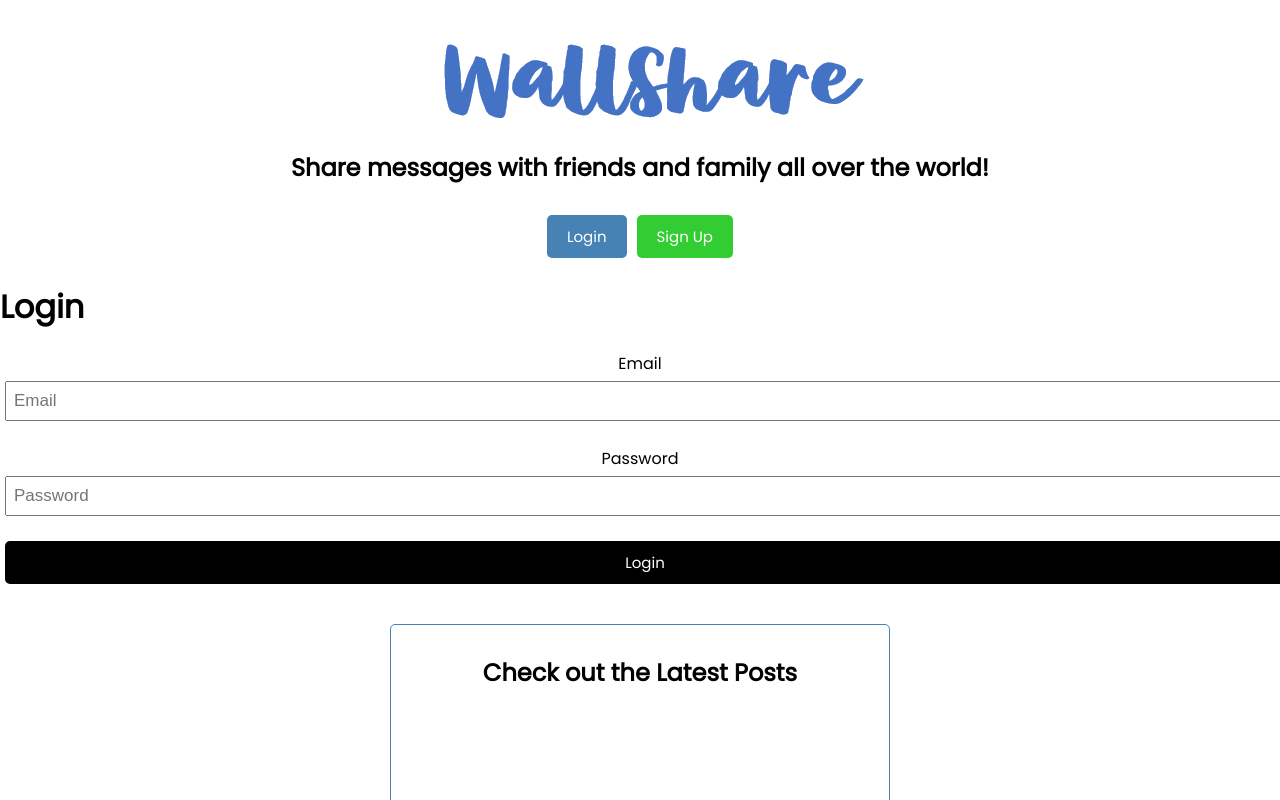
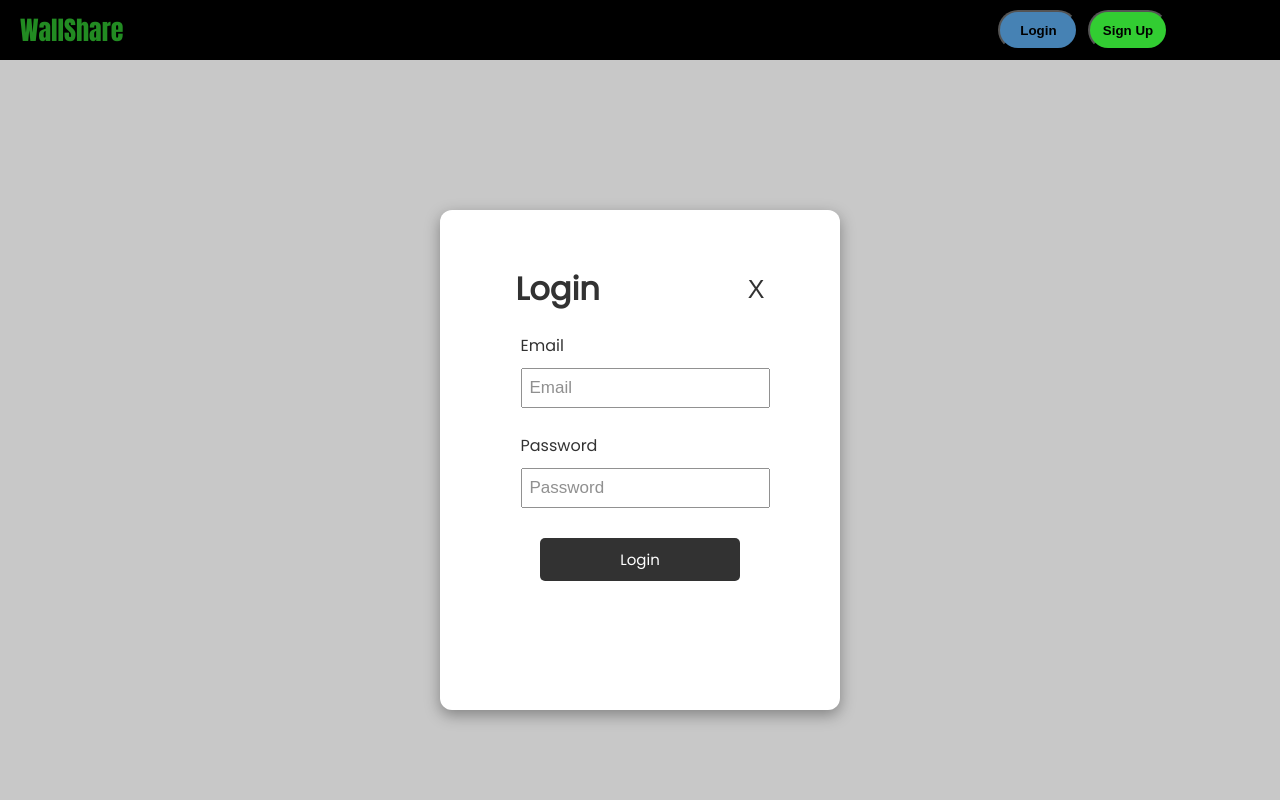
Before and after one commit to pauljessica82/WallApp, a React (Create React App) app in the folder frontend/: page / in a window 1280 px wide. Both pictures are taken after a click on the button "Login". Shown: the top 800 px of the page. Built offline with nearby package versions, Linux system fonts and the light colour scheme.

Commit message:
fix modal form popups

```diff
--- a/frontend/src/App.css
+++ /dev/null
@@ -1,38 +0,0 @@
-.App {
-  text-align: center;
-}
-
-.App-logo {
-  height: 40vmin;
-  pointer-events: none;
-}
-
-@media (prefers-reduced-motion: no-preference) {
-  .App-logo {
-    animation: App-logo-spin infinite 20s linear;
-  }
-}
-
-.App-header {
-  background-color: #282c34;
-  min-height: 100vh;
-  display: flex;
-  flex-direction: column;
-  align-items: center;
-  justify-content: center;
-  font-size: calc(10px + 2vmin);
-  color: white;
-}
-
-.App-link {
-  color: #61dafb;
-}
-
-@keyframes App-logo-spin {
-  from {
-    transform: rotate(0deg);
-  }
-  to {
-    transform: rotate(360deg);
-  }
-}
--- a/frontend/src/App.js
+++ b/frontend/src/App.js
@@ -1,18 +1,21 @@
 import { useState, useEffect } from 'react'
 import { BrowserRouter as Router, Route, Routes } from 'react-router-dom'
 import logo from './logo.svg';
-import './App.css';
+
 import HomeHeader from './components/HomeHeader';
 import LoginRegNavbar from './components/LoginRegNavbar';
 import AddUser from './components/AddUser';
 import LoginForm from './components/LoginForm';
 import Post from './components/Post';
 import Footer from './components/Footer';
+import Button from './components/Button';
+import Modal from './components/Modal';
 
 const App = () => {
-    const [showLoginForm, setShowLoginForm] = useState(false)
-    const [showSignUpForm, setShowSignUpForm] = useState(false)
+    const [showLoginForm, setShowLoginForm] = useState(true)
+    const [showSignUpForm, setShowSignUpForm] = useState(true)
     const [posts, setPosts] = useState([])
+
 
     const addUser = () => {
         return (
@@ -28,10 +31,14 @@ const App = () => {
 
     return (
         <Router>
-            <div className="App">
+            <div>
+
                 <HomeHeader
-                    onLogin={() => setShowLoginForm(!showLoginForm)} showLogin={showLoginForm}
-                    onSignUp={() => setShowSignUpForm(!showSignUpForm)} showSignUp={showSignUpForm} />
+                    onLogin={() => setShowLoginForm(!showLoginForm) && setShowSignUpForm(true)} showLogin={showLoginForm}
+                    onSignUp={() => setShowSignUpForm(!showSignUpForm) && setShowLoginForm(true)} showSignUp={showSignUpForm} />
+
+                <LoginForm showLoginForm={showLoginForm} onUserLogin={addUser} setShowLoginForm={setShowLoginForm} />
+
                 {/*  <div className="container">
                    <AddUser/>
                     <LoginForm/>
@@ -40,8 +47,8 @@ const App = () => {
                 <Routes>
                     <Route path='/' exact element={(
                         <>
-                            {showSignUpForm && <AddUser onAdd={addUser} />}
-                            {showLoginForm && <LoginForm onUserLogin={loginUser} />}
+                            <AddUser showSignUpForm={showSignUpForm} setShowSignUpForm={setShowSignUpForm} />
+                            <AddUser showSignUpForm={showSignUpForm} setShowSignUpForm={setShowSignUpForm} />
 
                             </>
                     )}
@@ -49,6 +56,7 @@ const App = () => {
 
 
                 </Routes>
+                <br /> <br />
                 <div className="container">
                     <header>
                         <h2>Check out the Latest Posts </h2>
@@ -56,8 +64,8 @@ const App = () => {
 
                 </div>
 
-                <Footer/>
-                </div>
+                <Footer />
+            </div>
         </Router>
   );
 }
--- a/frontend/src/components/Button.js
+++ b/frontend/src/components/Button.js
@@ -1,9 +1,9 @@
 import PropTypes from 'prop-types'
 
 
-const Button = ({ color, text, onClick }) => {
-    return <button onClick={onClick} style={{ backgroundColor: color }}
-        className='btn' >
+const Button = ({ color, text, left_percent, onClick }) => {
+    return <button onClick={onClick} style={{ backgroundColor: color, left: left_percent }}
+        className='btn'  >
         {text}
     </button>
 }
--- a/frontend/src/components/HomeHeader.js
+++ b/frontend/src/components/HomeHeader.js
@@ -3,20 +3,23 @@ import Button from './Button'
 
 /*onlogin and on show will bring up these elemnts. the show login and showsignup will be used as conditional checks*/
 
-const HomeHeader = ({ onLogin, onSignUp, showLogin, showSignUp }) => {
+const HomeHeader = ({ onLogin, onSignUp }) => {
     return (
         <div>
-            <header>
-                <img src="/wallappLogo.png" alt="WallApp"></img>
+        <div className ="navbar">
 
-            </header>
 
-            <h2> Share messages with friends and family all over the world!
-            </h2>
-           <br/>
-            <Button text="Login" color="steelblue" onClick={onLogin} />
-            <Button text="Sign Up" color="limegreen" onClick={onSignUp} />
-        </div>
+                <h3>
+                    WallShare
+                </h3>
+
+                <span >
+                    <Button text="Login" color="steelblue" onClick={onLogin} left_percent="78% "/>
+                    <Button text="Sign Up" color="limegreen" onClick={onSignUp} left_percent="85%" />
+                </span>
+            </div>
+            </div>
+
     )
 }
 
--- a/frontend/src/components/LoginForm.js
+++ b/frontend/src/components/LoginForm.js
@@ -1,11 +1,9 @@
 import React, { useState } from 'react'
 import LoginRegNavbar from './LoginRegNavbar';
+import './Modal.css'
 
 
-
-
-
-const LoginForm = ({ onUserLogin }) => {
+const LoginForm = ({ onUserLogin, showLoginForm, setShowLoginForm, setShowSignUpForm }) => {
     const [email, setEmail] = useState('')
     const [password, setPassword] = useState('')
 
@@ -13,14 +11,15 @@ const LoginForm = ({ onUserLogin }) => {
     const onSubmit = (e) => {
         e.preventDefault()
 
-        if (!email) {
+/*        if (!email) {
             alert("Please enter a email")
             return
         }
           if (!password) {
             alert("Please enter a password")
             return
-        }
+        }*/
+
 
         onUserLogin({ email, password })
 
@@ -31,10 +30,12 @@ const LoginForm = ({ onUserLogin }) => {
     return (
 
 
-        <form className='add-form' onSubmit={onSubmit} >
-
-            <div className='form-control'>
-                < LoginRegNavbar title = "Login"/>
+        <div className={`${showLoginForm ? "active" : ""} show`}>
+            <div className="modalBackground">
+                <div className="modalContainer">
+            <form className='add-form' background-color="limegreen" onSubmit={onSubmit} >
+                        <div className='form-control'>
+                            < LoginRegNavbar title="Login" onClick={() => { setShowLoginForm(true) }} />
                 <label>Email </label>
                 <input type='text' placeholder='Email'
                     value={email}
@@ -47,11 +48,14 @@ const LoginForm = ({ onUserLogin }) => {
                     value={password}
                     onChange={(e) => setPassword(e.target.value)} />
             </div>
+                        <div className="footer">
 
-            <input type='submit' value='Login' className='btn btn-block' />
-
-        </form>
-
+                    <input type='submit' value='Login' className='form-button' color='blue' />
+                        </div>
+                    </form>
+                </div>
+            </div>
+        </div>
     )
 }
 
--- a/frontend/src/components/LoginRegNavbar.js
+++ b/frontend/src/components/LoginRegNavbar.js
@@ -1,11 +1,14 @@
 import PropTypes from 'prop-types'
+import './Modal.css'
 
-const LoginRegNavbar = ({ title }) => {
+const LoginRegNavbar = ({ title, onClick }) => {
 
 
     return (
         <header className='header' >
-            <h1> {title} </h1>
+            <h1> {title} </h1> <div className="titleCloseBtn">
+                <button onClick={onClick} className="titleCloseBtn"> X </button>
+            </div>
         </header>
     )
 }
--- /dev/null
+++ b/frontend/src/components/Modal.css
@@ -0,0 +1,81 @@
+.modalBackground {
+    width: 100vw;
+    height: 100vh;
+    background-color: rgba(200, 200, 200);
+    position: fixed;
+    display: flex;
+    justify-content: center;
+    align-items: center;
+}
+
+.modalContainer {
+    width: 400px;
+    height: 500px;
+    border-radius: 12px;
+    background-color: white;
+    box-shadow: rgba(0, 0, 0, 0.35) 0px 5px 15px;
+    display: flex;
+    flex-direction: column;
+    padding: 5px;
+}
+
+.modalContainer-register {
+    width: 400px;
+    height: 900px;
+    border-radius: 12px;
+    background-color: white;
+    box-shadow: rgba(0, 0, 0, 0.35) 0px 5px 15px;
+    display: flex;
+    flex-direction: column;
+    padding: 5px;
+}
+
+    .modalContainer .title {
+        display: inline-block;
+        text-align: center;
+        margin-top: 5px;
+    }
+
+.titleCloseBtn {
+    display: flex;
+    justify-content: flex-end;
+}
+
+    .titleCloseBtn button {
+        background-color: transparent;
+        border: none;
+        font-size: 25px;
+        cursor: pointer;
+    }
+
+.modalContainer .body {
+    flex: 50%;
+    display: flex;
+    justify-content: center;
+    align-items: center;
+    font-size: 1.7rem;
+    text-align: center;
+}
+
+.modalContainer .footer {
+    flex: 20%;
+    display: flex;
+    justify-content: center;
+    align-items: center;
+}
+
+    .modalContainer .footer button {
+        width: 150px;
+        height: 45px;
+        margin: 10px;
+        border: none;
+        background-color: cornflowerblue;
+        color: white;
+        border-radius: 8px;
+        font-size: 20px;
+        cursor: pointer;
+    }
+
+#cancelBtn {
+    background-color: crimson;
+}
--- /dev/null
+++ b/frontend/src/components/Modal.js
@@ -0,0 +1,68 @@
+import React, { useState } from 'react'
+import './Modal.css'
+
+const Modal = ({ onUserLogin, showLoginForm }) => {
+
+    const [email, setEmail] = useState('')
+    const [password, setPassword] = useState('')
+
+
+    const onSubmit = (e) => {
+        e.preventDefault()
+
+        if (!email) {
+            alert("Please enter a email")
+            return
+        }
+        if (!password) {
+            alert("Please enter a password")
+            return
+        }
+
+        onUserLogin({ email, password })
+
+        /*route user to dashboard*/
+
+    }
+    return (
+        <div className="modalBackground">
+            <div className="modalContainer">
+                 <div className="titleCloseBtn">
+                    <button> X </button>
+                </div>
+                <div className="title">
+                    <h1> Login </h1>
+                </div>
+                <div className="body">
+                    <form className='add-form'  onSubmit={onSubmit} >
+
+                        <div className='form-control'>
+
+                            <label>Email </label>
+                            <input type='text' placeholder='Email'
+                                value={email}
+                                onChange={(e) => setEmail(e.target.value)} />
+                        </div>
+
+                        <div className='form-control'>
+                            <label>Password </label>
+                            <input type='text' placeholder='Password'
+                                value={password}
+                                onChange={(e) => setPassword(e.target.value)} />
+                        </div>
+
+                        <input type='submit' value='Login' className='form-button' />
+
+                    </form>
+
+
+                </div>
+                <div className="footer">
+                </div>
+            </div>
+        </div>
+
+        )
+}
+
+export default Modal;
--- a/frontend/src/index.css
+++ b/frontend/src/index.css
@@ -10,6 +10,40 @@ body {
     font-family: 'Poppins', sans-serif;
 }
 
+.loginicon {
+    position: absolute;
+    width: 80px;
+    text-decoration: none;
+    display: flex;
+    align-items: center;
+    justify-content: center;
+    font-weight: bolder;
+    color: black;
+    height: 40px;
+    left: 85%;
+    top: 10px;
+    background: #2bc6ff;
+    border-radius: 24px;
+    cursor: pointer;
+}
+.navbar {
+    position: relative;
+    background-color: black;
+    width: 100%;
+    height: 60px;
+    left: 0px;
+    top: 0px;
+}
+
+    .navbar h3 {
+        font-size: 26px;
+
+         color: forestgreen;
+         font-weight: bolder;
+        font-family: Impact, Haettenschweiler, 'Arial Narrow Bold', sans-serif, cursive;
+        float: left;
+        padding: 10px 40px 10px 20px;
+    }
 .container {
     max-width: 500px;
     margin: 30px auto;
@@ -28,7 +62,34 @@ body {
 }
 
 .btn {
+    position: fixed;
+    width: 80px;
+    text-decoration: none;
+    display: flex;
+    align-items: center;
+    justify-content: center;
+    font-weight: bolder;
+    color: black;
+    height: 40px;
+    left: 85%;
+    top: 10px;
+    background: #2bc6ff;
+    border-radius: 24px;
+    cursor: pointer;
+}
+
+
+    .btn:focus {
+        outline: none;
+    }
+
+    .btn:active {
+        transform: scale(0.98);
+    }
+
+.form-button {
     display: inline-block;
+    width: 200px;
     background: #000;
     color: #fff;
     border: none;
@@ -41,17 +102,11 @@ body {
     font-family: inherit;
 }
 
-    .btn:focus {
-        outline: none;
-    }
-
-    .btn:active {
-        transform: scale(0.98);
-    }
-
-.btn-block {
-    display: block;
-    width: 100%;
+.btn-block-create-account {
+    display: inline-block;
+    width: 50%;
+    background-color: limegreen;
+    margin-bottom: 20px;
 }
 
 .post {
@@ -72,15 +127,23 @@ body {
     }
 
 .add-form {
+    max-width: 500px;
     margin-bottom: 40px;
+    margin: 30px auto;
+    opacity: 80%;
+    z-index: 1;
 }
 
 .form-control {
     margin: 20px 0;
+
 }
 
     .form-control label {
         display: block;
+        color: black;
+        margin: 5px;
+
     }
 
     .form-control input {
@@ -110,3 +173,19 @@ footer {
     margin-top: 30px;
     text-align: center;
 }
+
+.show {
+    display: block;
+    transition: 800ms;
+    opacity: 1;
+
+}
+
+    .show.active {
+        opacity: 0;
+        transform: translateY(-50%);
+        transition: .4s ease-in-out;
+        position: fixed;
+        z-index: 1;
+
+    }
```
Also changed, not shown: frontend/src/components/AddUser.js (+12 -8 lines), frontend/public/smallwallappLogo.PNG (added).
